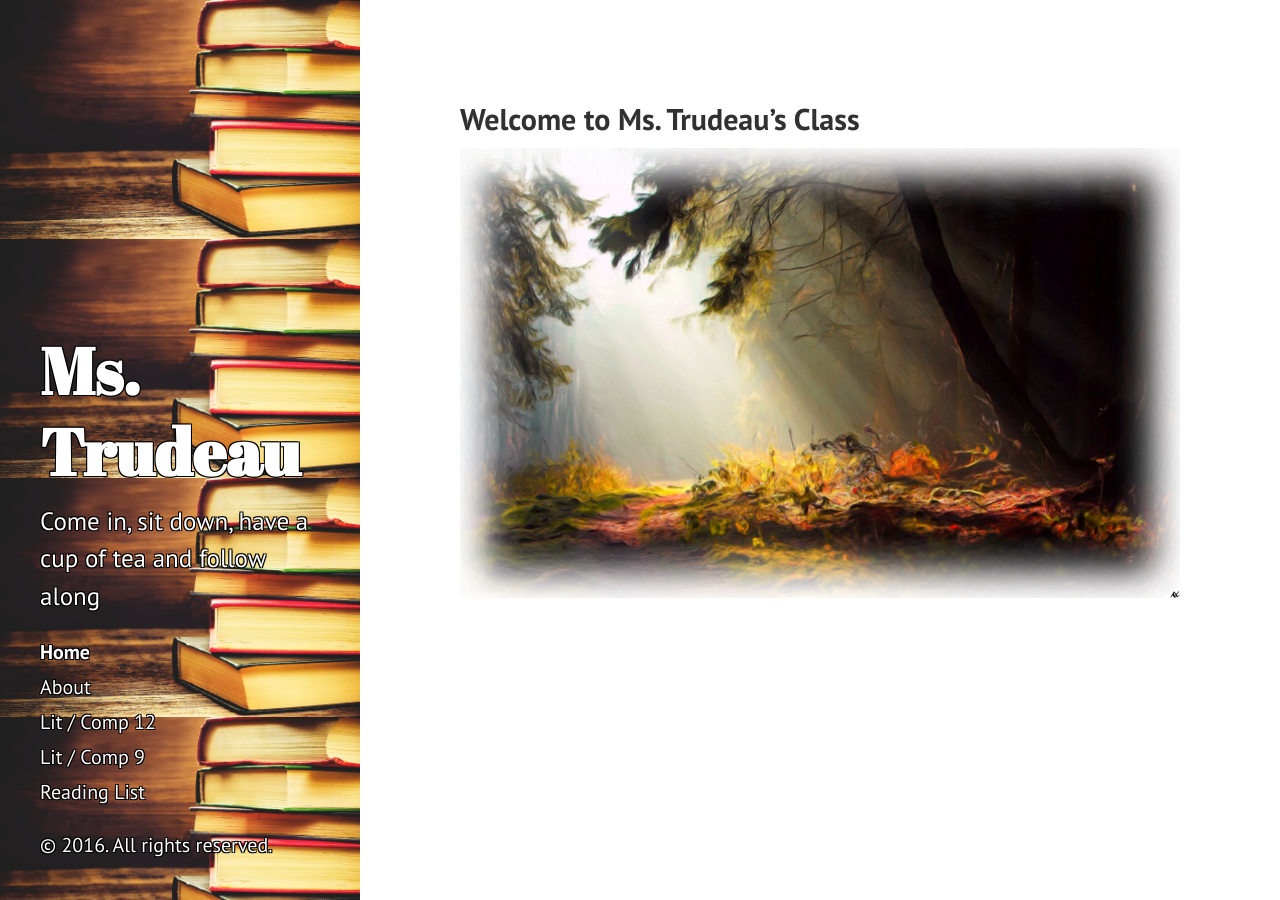
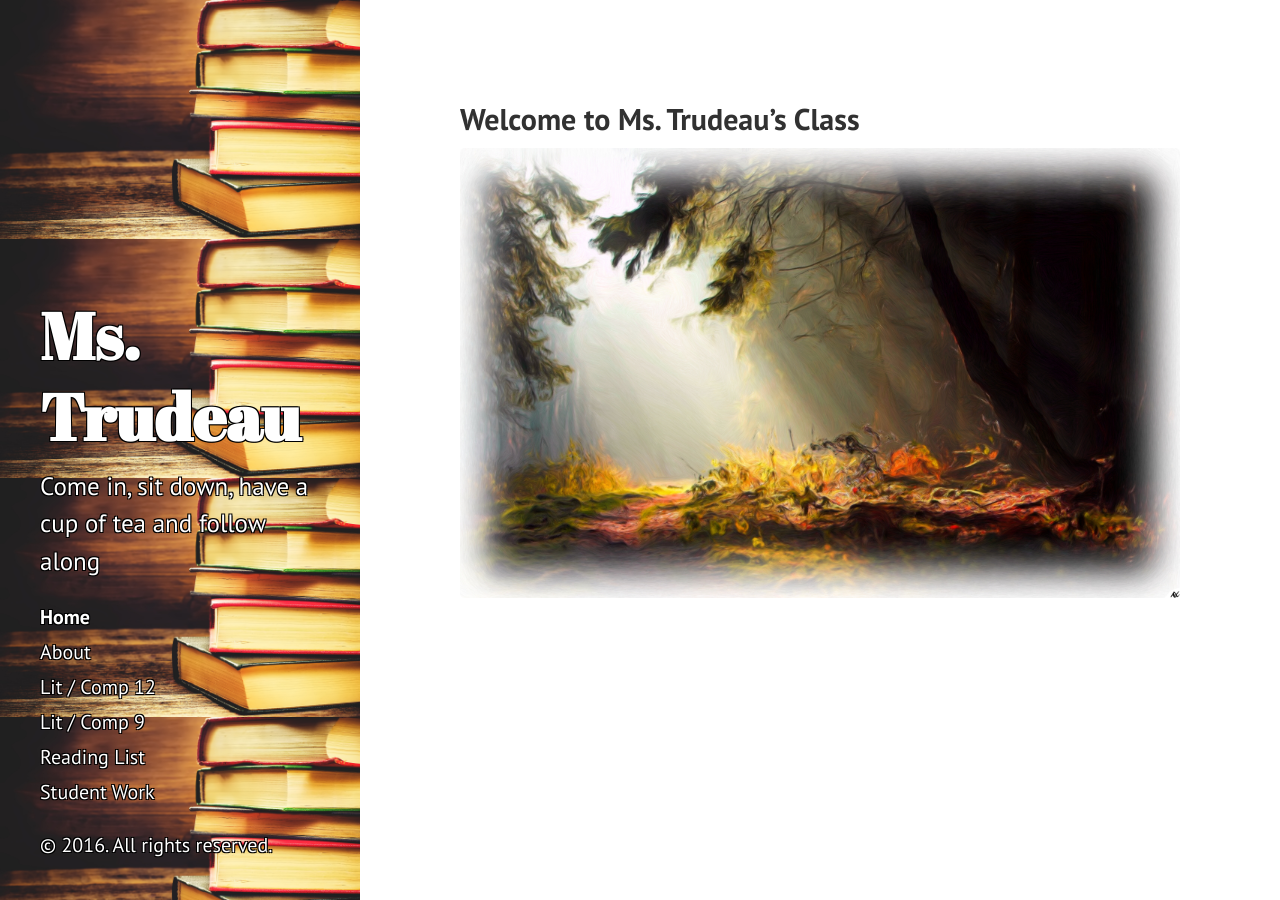
Before and after one commit to JourdanTrudeau/JourdanTrudeau.github.io, a Jekyll site: the page built from index.md, in a window 1280 px wide. Built offline with Jekyll 4.4.1, drawn with Linux system fonts in a browser that asks for light colours.

Commit message:
Updated student-work.md

```diff
--- a/student-work.md
+++ b/student-work.md
@@ -1 +1,6 @@
+---
+layout: page
+title: Student Work
+---
+
 This where student work will be displayed in a blog format.
```
